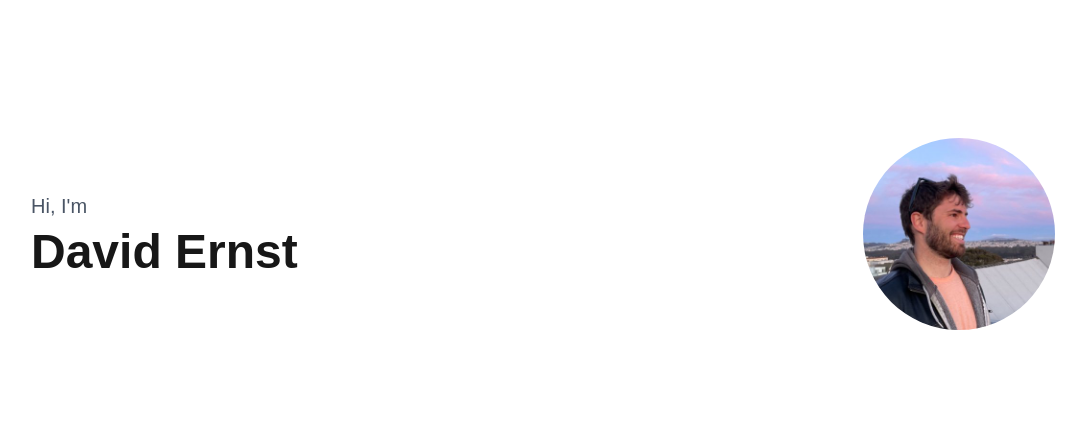
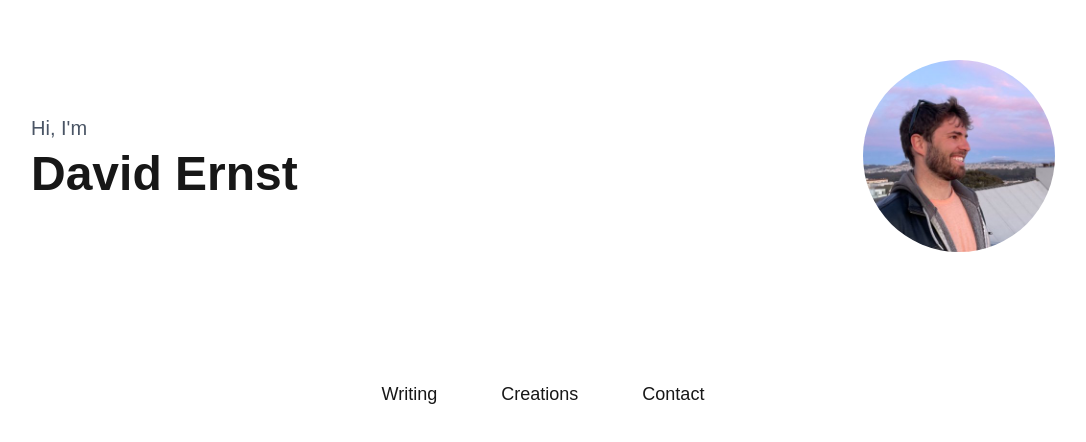
Before and after one commit to dsernst/dsernst.com-2025, a Next.js app: page / in a window 1280 px wide. Shown: the part 166-608 px from the top of the page, without its empty margins (97-1183 px from the left). Built offline with nearby package versions, Linux system fonts and the light colour scheme.

Commit message:
Links to writing, creations, and contact pages

```diff
--- a/app/page.tsx
+++ b/app/page.tsx
@@ -1,4 +1,5 @@
 import Image from 'next/image'
+import Link from 'next/link'
 
 export default function Home() {
   return (
@@ -20,6 +21,17 @@ export default function Home() {
           />
         </div>
       </main>
+      <nav className="sm:mt-32 mt-16 flex sm:gap-16 gap-8 text-lg">
+        <Link href="/writing" className="hover:underline underline-offset-2">
+          Writing
+        </Link>
+        <Link href="/creations" className="hover:underline underline-offset-2">
+          Creations
+        </Link>
+        <Link href="/contact" className="hover:underline underline-offset-2">
+          Contact
+        </Link>
+      </nav>
     </div>
   )
 }
```
